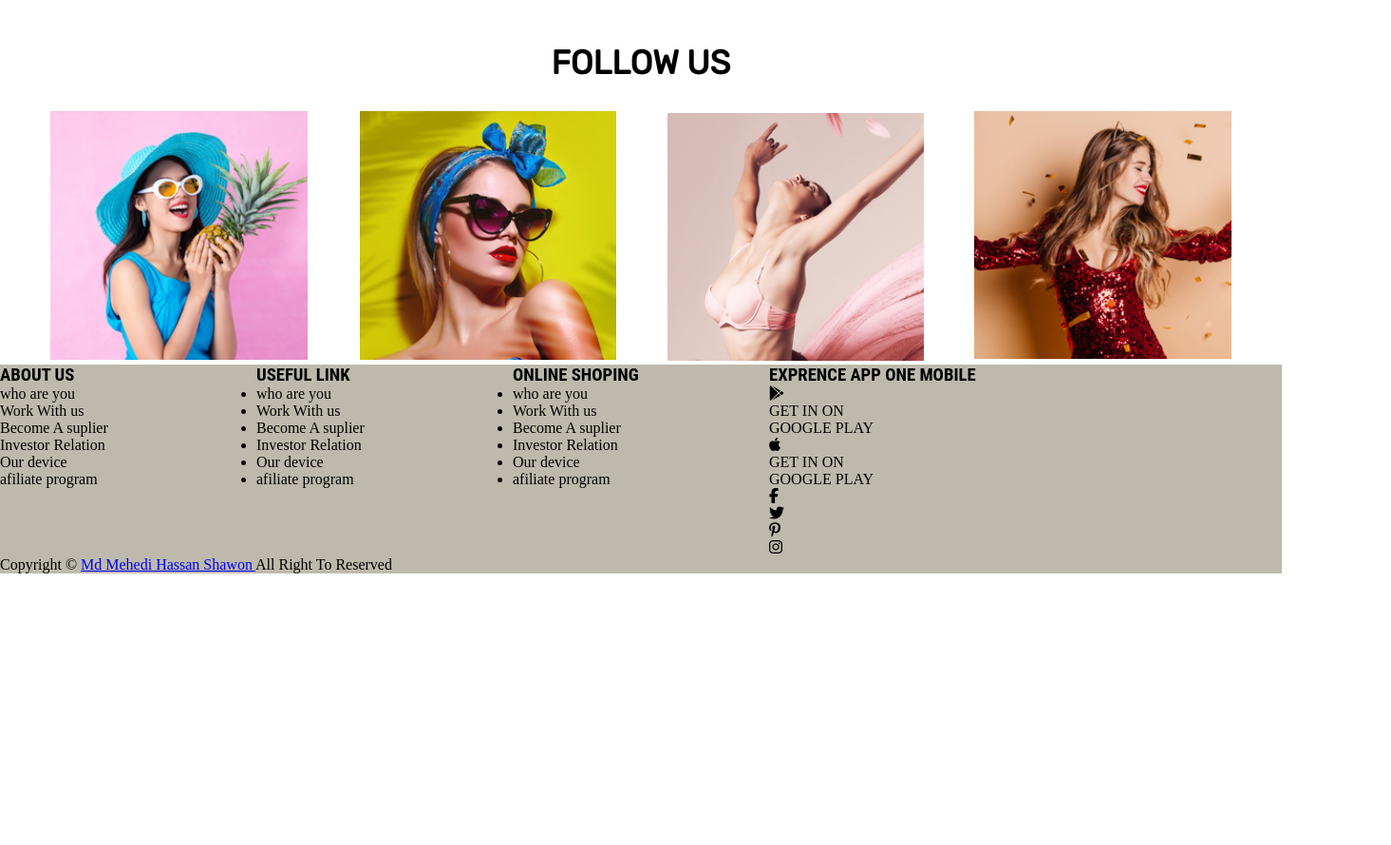
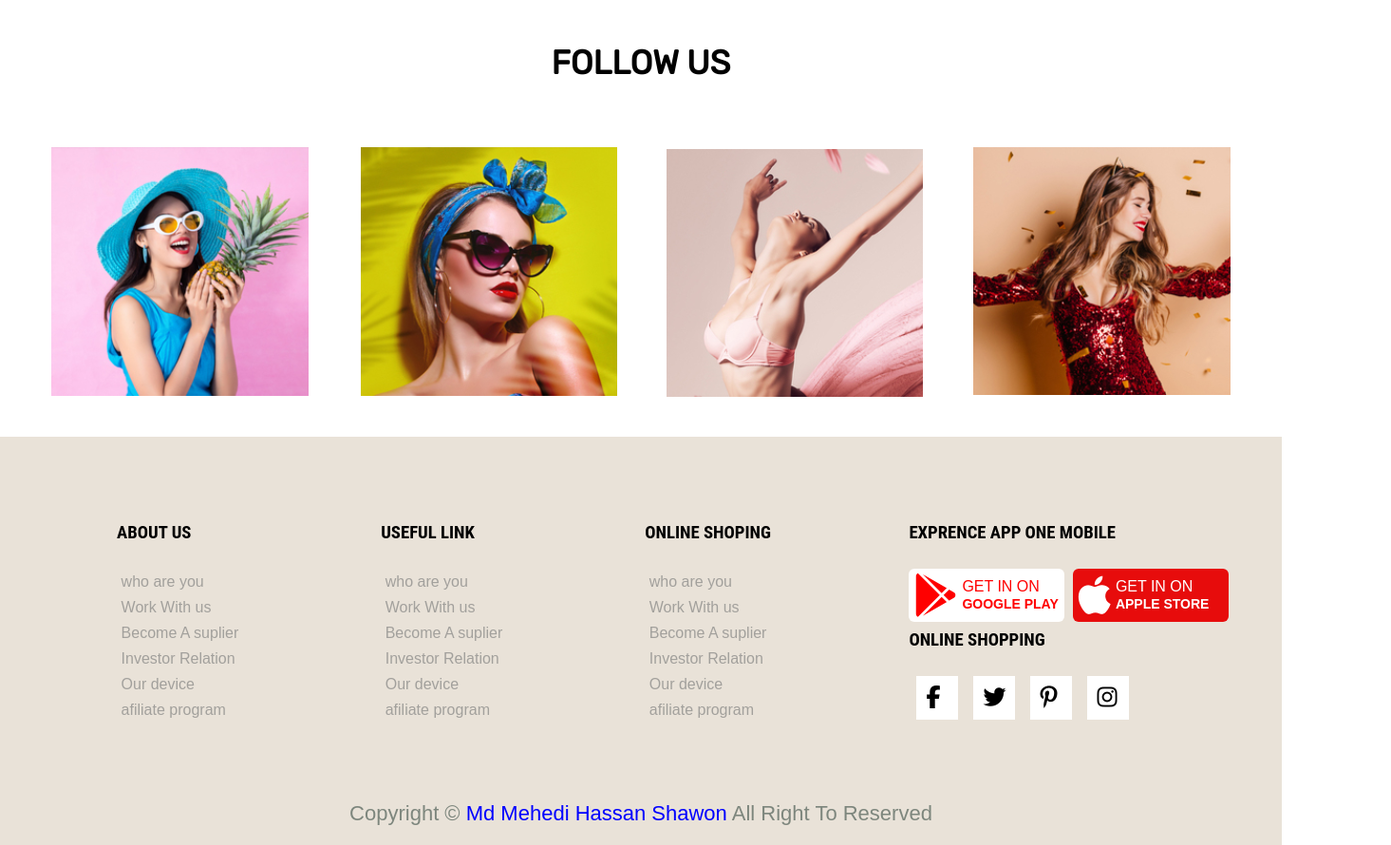
Before and after one commit to mdmehedi1452/E-comarce, a plain HTML site: page index.html in a window 1280 px wide. Shown: the part 4183-5073 px from the top of the page at 95% size, 1465 px wide, since content can reach past the window. Before the commit the page ends 4787 px from the top, so only its background shows below. Drawn offline with Linux system fonts and the light colour scheme.

Commit message:
last change without responsive

```diff
--- a/css/style.css
+++ b/css/style.css
@@ -10,6 +10,7 @@ body{
     width:1350px;
 }
 .all_body_part{}
+/* ---------Header Part--------*/
 .header-up{
     width: 100%;
     display: inline-flex;
@@ -74,6 +75,7 @@ body{
 
     display: inline-flex;
 }
+/* ---------LOGO_PART--------*/
 .logo_part{
     width: 23%;
     display: flex;
@@ -93,6 +95,7 @@ body{
     font-size: 45px;
     color: red;
 }
+/* ---------mENU-part--------*/
 .menu-part{
     font-family: 'Noto Sans JP', sans-serif;
     width: 57%;
@@ -132,6 +135,7 @@ body{
     color: red;
     transition: 0.5s;
 }
+/* ---------landing-part--------*/
 
 .landing-one{
     width: 100%;
@@ -164,6 +168,7 @@ body{
     font-weight: 900;
     font-family: 'Oxygen', sans-serif;
 }
+/* ---------bannar0ne-part--------*/
 .img-in-banar0ne{
     width: 50%;
     height: 100%;
@@ -172,6 +177,7 @@ body{
    width: 100%;
    height: 100%;
 }
+/* ---------albutton?-part--------*/
 .all-button{
     width: 132px;
     height: 45px;
@@ -378,24 +384,39 @@ body{
     display: inline-flex;
     width: 100%;
     justify-content: space-evenly;
+    padding: 38px 2px;
+
 }
 
 .all_footer{
-    background-color: rgb(189, 186, 173);
     width: 100%;
+    height: 430px;
+    background-color: #E9E2D8;
 }
 .footer-up{
     display: inline-flex;
     width: 100%;
+    justify-content: space-evenly;
+    padding: 82px 0px 0px 0px;
+    margin-left: 115px;
 }
 .about-us{
     width: 20%;
 }
 .footer-head{
+    padding: 8px 0px;
+    margin-bottom: 19px;
     font-family: 'Roboto Condensed', sans-serif;
 }
-.footer-head ul{}
-.footer-head ul li{}
+.list_style{
+    list-style-type: none;
+
+}
+.list_style  li{
+    font-family: 'Noto Sans JP', sans-serif;
+    color: #a2a09c;
+    padding: 4.5px;
+}
 .use-link{
     width: 20%;
 }
@@ -411,29 +432,101 @@ body{
     width: 37%;
 }
 .app-link{
+    display: inline-flex;
 
 }
-.gogle-link{}
-.gogle-link i{}
-.gogle-link p{}
-.gogle-link p span{}
-.apple-link{}
-.apple-link i{}
-.apple-link p span{}
-.socal-link{}
-.facebook{}
-.tweter{}
+.gogle-link{
+    border-radius: 6px;
+    display: inherit;
+    width: 164px;
+    background: white;
+}
+.gogle-link i{
+    color: red;
+    font-size: 46px;
+    text-align: center;
+    padding: 5px 5px;
+}
+.gogle-link p{
+    margin-top: 10px;
+    font-family: 'Noto Sans JP', sans-serif;
+    color: red;
+}
+.gogle-link p span{
+    font-weight: 700;
+    font-family: 'Noto Sans JP', sans-serif;
+    font-size: 14px;
+}
+
+.apple-link{
+    border-radius: 6px;
+    margin-left: 9px;
+    display: inherit;
+    width: 164px;
+    background: rgb(231, 12, 12);
+}
+.apple-link i{
+    color: white;
+    font-size: 46px;
+    text-align: center;
+    padding: 5px 5px;
+}
+.apple-link p{
+    margin-top: 10px;
+    font-family: 'Noto Sans JP', sans-serif;
+    color: white;
+}
+.apple-link p span{
+    font-weight: 700;
+    font-family: 'Noto Sans JP', sans-serif;
+    font-size: 14px;
+}
+.socal-link{
+    display: inline-flex;
+}
+.facebook:hover{
+    background-color: blueviolet;
+    color: white;
+    transition: 0.2s;
+}
+.tweter:hover{
+    background-color: rgb(132, 1, 255);
+    color: white;
+    transition: 0.2s;
+}
 .social-icon{
+    font-size: 24px;
+    background: white;
+    padding: 10px;
+    margin: 0px 8px;
+    width: 44px;
+    height: 46px;
+}
+.pin-star:hover{
+    background-color: rgb(230, 41, 16);
+    color: white;
+    transition: 0.2s;
+}
+.instagram:hover{
+    background-color: rgb(143, 86, 197);
+    color: rgb(228, 213, 213);
+    transition: 0.2s;
+}
 
+.footer-dawon{
+    color: #7d867d;
+    text-align: center;
+    font-size: 22px;
+    margin-top: 83px;
+    font-family: 'Noto Sans JP', sans-serif;
 }
-.pin-star{}
-.instagram{}
-.footer-dawon{}
 .copy-writw{}
-.copy-writw a{}
-.{}
-.{}
-.{}
+.copy-writw a{
+text-decoration: none;
+color: blue
+;
+}
+
 
 .price{
     font-weight: 900;
--- a/index.html
+++ b/index.html
@@ -297,9 +297,9 @@
        </section>
        <section class="all_footer">
            <div class="footer-up">
-               <div class="about-us">
-                   <h1 class="footer-head">ABOUT US</h1>
-                   <ul>
+               <div class="about-us ">
+                   <h1 class="footer-head ">ABOUT US</h1>
+                   <ul class="list_style">
                        <li>who are you</li>
                        <li>Work With us</li>
                        <li>Become A suplier</li>
@@ -308,9 +308,9 @@
                        <li>afiliate program</li>
                    </ul>
                </div>
-               <div class="use-link">
+               <div class="use-link list_style">
                 <h1 class="footer-head">USEFUL LINK</h1>
-                <ul>
+                <ul class="list_style">
                     <li>who are you</li>
                     <li>Work With us</li>
                     <li>Become A suplier</li>
@@ -320,9 +320,9 @@
                 </ul>
             </div>
 
-               <div class="oneline-shoping">
+               <div class="oneline-shoping list_style">
                 <h1 class="footer-head">ONLINE SHOPING</h1>
-                <ul>
+                <ul class="list_style">
                     <li>who are you</li>
                     <li>Work With us</li>
                     <li>Become A suplier</li>
@@ -343,14 +343,20 @@
                        </div>
                        <div class="apple-link">
                         <i class="fab fa-apple"></i>
-                        <P>GET IN ON <br> <span> GOOGLE PLAY</span></P>
+                        <P>GET IN ON <br> <span> APPLE STORE</span></P>
                        </div>
+
+                   </div>
+                   <div class="online_shoping">
+                       <h1 class="footer-head">
+                           ONLINE SHOPPING
+                       </h1>
                        <div class="socal-link">
-                           <div class="facebook social-icon"><i class="fab fa-facebook-f"></i></div>
-                           <div class="tweter social-icon"><i class="fab fa-twitter"></i></div>
-                           <div class="pin-star social-icon"><i class="fab fa-pinterest-p"></i></div>
-                           <div class="instagram social-icon"><i class="fab fa-instagram"></i></div>
-                       </div>
+                        <div class="facebook social-icon"><i class="fab fa-facebook-f "></i></div>
+                        <div class="tweter social-icon"><i class="fab fa-twitter "></i></div>
+                        <div class="pin-star social-icon"><i class="fab fa-pinterest-p "></i></div>
+                        <div class="instagram social-icon"><i class="fab fa-instagram "></i></div>
+                    </div>
                    </div>
                </div>
            </div>
```
